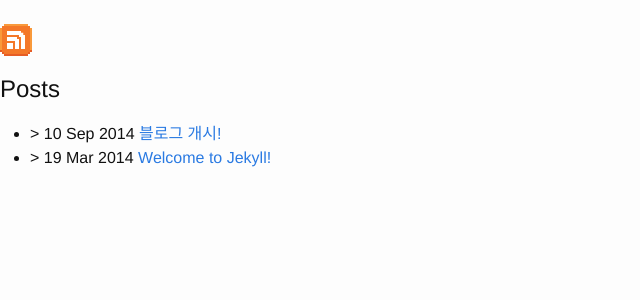
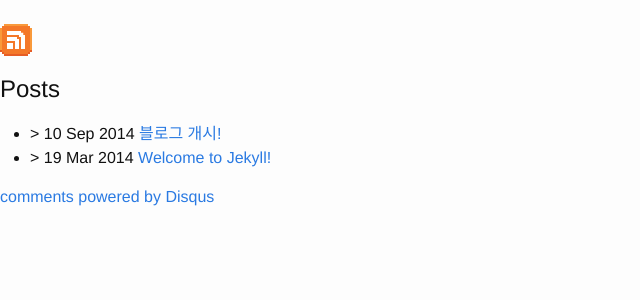
Before and after one commit to hyunjong-lee/hyunjong-lee-prev.github.io, a Jekyll site: the page built from index.html, in a window 1280 px wide. Shown: the top 300 px of the page, without its empty margins (0-640 px from the left). Built offline with Jekyll 4.4.1, drawn with Linux system fonts in a browser that asks for light colours; Markdown is read by kramdown in place of the engine named in the settings; comment, search, counter and statistics services are not loaded.

Commit message:
Disqus Plugin Setting II
go!

```diff
--- a/_layouts/default.html
+++ b/_layouts/default.html
@@ -21,6 +21,7 @@
          </header>
 
          {{ content }}
+         {% include comments.html %}
       </main>
    </body>
 </html>
--- a/_layouts/post.html
+++ b/_layouts/post.html
@@ -5,7 +5,6 @@ layout: default
 <article>
    <h2>{{ page.title }}</h2>
    {{ content }}
-   {% include comments.html %}
 </article>
 
 <footer>
```
Also changed, not shown: _includes/comments.html (renamed from comments.html).
